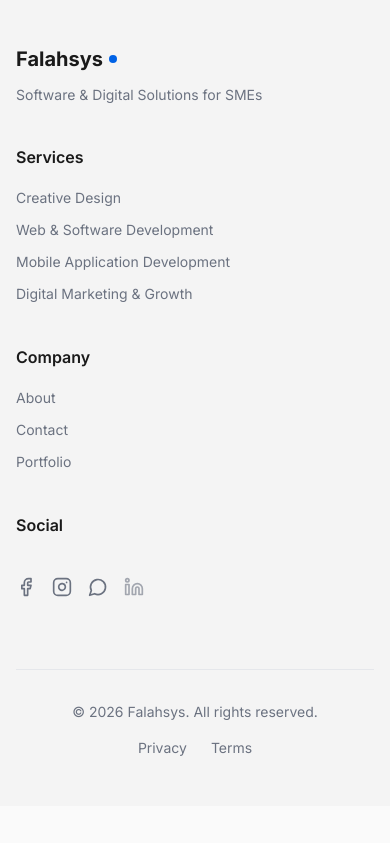
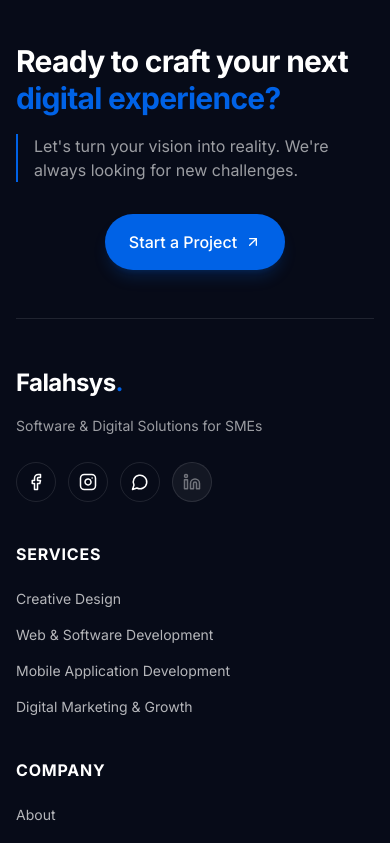
Before and after one commit to Root007x/fsl, a Next.js app: page / in a window 390 px wide. Shown: the part 6980-7823 px from the top of the page. Before the commit the page ends 7786 px from the top, so only its background shows below. Built offline with nearby package versions, Linux system fonts and the light colour scheme.

Commit message:
bug fixed

```diff
--- a/app/privacy-policy/page.tsx
+++ b/app/privacy-policy/page.tsx
@@ -1,5 +1,4 @@
 import type { Metadata } from "next";
-import Link from "next/link";
 import { Container } from "@/components/ui/Container";
 import { Button } from "@/components/ui/Button";
 
--- a/app/terms/page.tsx
+++ b/app/terms/page.tsx
@@ -1,5 +1,4 @@
 import type { Metadata } from "next";
-import Link from "next/link";
 import { Container } from "@/components/ui/Container";
 import { Button } from "@/components/ui/Button";
 
--- a/components/sections/Footer.tsx
+++ b/components/sections/Footer.tsx
@@ -1,9 +1,11 @@
 "use client";
 
 import Link from "next/link";
+import { motion } from "framer-motion";
 import { Container } from "@/components/ui/Container";
+import { Button } from "@/components/ui/Button";
 import { COMPANY, CONTACT_INFO } from "@/constants";
-import { Linkedin, Facebook, Instagram, MessageCircle } from "lucide-react";
+import { Linkedin, Facebook, Instagram, MessageCircle, ArrowUpRight } from "lucide-react";
 
 const socialIcons = { Linkedin, Facebook, Instagram, MessageCircle };
 
@@ -21,86 +23,133 @@ export function Footer() {
   ];
 
   return (
-    <footer className="border-t border-gray-200 bg-muted/50" role="contentinfo">
-      <div className="border-t border-accent/20" />
-      <Container className="py-12 md:py-16">
-        <div className="grid grid-cols-1 md:grid-cols-2 lg:grid-cols-4 gap-10 lg:gap-12">
-          <div>
-            <Link href="/" className="flex items-center gap-1.5 font-bold text-xl text-foreground hover:text-accent transition-colors">
+    <footer className="bg-[#070B18] text-white py-12 md:py-16" role="contentinfo">
+      <Container>
+        {/* CTA Section */}
+        <div className="flex flex-col md:flex-row items-center justify-between gap-8 mb-12 pb-12 border-b border-white/10">
+          <div className="max-w-2xl">
+            <motion.h2
+              initial={{ opacity: 0, y: 20 }}
+              whileInView={{ opacity: 1, y: 0 }}
+              viewport={{ once: true }}
+              className="text-3xl md:text-4xl lg:text-5xl font-bold tracking-tight mb-4 leading-tight"
+            >
+              Ready to craft your next <span className="text-accent">digital experience?</span>
+            </motion.h2>
+            <p className="text-white/60 text-base md:text-lg border-l-2 border-accent pl-4">
+              Let&apos;s turn your vision into reality. We&apos;re always looking for new challenges.
+            </p>
+          </div>
+          <motion.div
+            initial={{ opacity: 0, scale: 0.9 }}
+            whileInView={{ opacity: 1, scale: 1 }}
+            viewport={{ once: true }}
+            className="shrink-0"
+          >
+            <Button href="/contact" variant="primary" size="md" className="rounded-full px-6 py-4 text-base group">
+              Start a Project
+              <ArrowUpRight className="ml-2 w-4 h-4 group-hover:translate-x-1 group-hover:-translate-y-1 transition-transform" />
+            </Button>
+          </motion.div>
+        </div>
+
+        {/* Links Grid */}
+        <div className="grid grid-cols-1 md:grid-cols-2 lg:grid-cols-12 gap-10 lg:gap-6 border-b border-white/10 pb-12 mb-8">
+          {/* Brand Col */}
+          <div className="lg:col-span-4">
+            <Link href="/" className="inline-block font-bold text-2xl tracking-tight mb-4 text-white hover:text-accent transition-colors">
               {COMPANY.name}
-              <span className="w-2 h-2 rounded-full bg-accent" aria-hidden />
+              <span className="text-accent">.</span>
             </Link>
-            <p className="mt-3 text-sm text-muted-foreground max-w-xs">{COMPANY.tagline}</p>
-          </div>
-          <div>
-            <h3 className="font-semibold text-foreground mb-4">Services</h3>
-            <ul className="space-y-2">
-              {servicesLinks.map((link) => (
-                <li key={link.label}>
-                  <Link href={link.href} className="text-sm text-muted-foreground hover:text-accent transition-colors">
-                    {link.label}
-                  </Link>
-                </li>
-              ))}
-            </ul>
-          </div>
-          <div>
-            <h3 className="font-semibold text-foreground mb-4">Company</h3>
-            <ul className="space-y-2">
-              {companyLinks.map((link) => (
-                <li key={link.href}>
-                  <Link href={link.href} className="text-sm text-muted-foreground hover:text-accent transition-colors">
-                    {link.label}
-                  </Link>
-                </li>
-              ))}
-            </ul>
-          </div>
-          <div>
-            <h3 className="font-semibold text-foreground mb-4">Social</h3>
-            <ul className="flex gap-4">
+            <p className="text-white/60 max-w-sm mb-6 leading-relaxed text-sm md:text-base">
+              {COMPANY.tagline}
+            </p>
+            <div className="flex gap-3">
               {CONTACT_INFO.socials.map((social) => {
                 const Icon = socialIcons[social.icon as keyof typeof socialIcons];
                 if (!Icon) return null;
                 const isPlaceholder = social.href === "#";
                 return (
-                  <li key={social.name}>
+                  <div key={social.name}>
                     {isPlaceholder ? (
                       <span
-                        className="text-muted-foreground/60 cursor-not-allowed p-1 rounded"
+                        className="flex items-center justify-center w-10 h-10 rounded-full border border-white/10 text-white/40 cursor-not-allowed bg-white/5"
                         title="Coming soon"
-                        aria-label={`${social.name} (Coming soon)`}
                       >
-                        <Icon size={20} />
+                        <Icon size={18} />
                       </span>
                     ) : (
                       <a
                         href={social.href}
                         target="_blank"
                         rel="noopener noreferrer"
-                        className="text-muted-foreground hover:text-accent transition-colors p-1 rounded focus-visible:ring-2 focus-visible:ring-accent"
+                        className="flex items-center justify-center w-10 h-10 rounded-full border border-white/10 text-white hover:text-[#070B18] hover:bg-white transition-all transform hover:-translate-y-1"
                         aria-label={social.name}
                       >
-                        <Icon size={20} />
+                        <Icon size={18} />
                       </a>
                     )}
-                  </li>
+                  </div>
                 );
               })}
+            </div>
+          </div>
+
+          {/* Nav Col 1 */}
+          <div className="lg:col-span-3 lg:col-start-6">
+            <h3 className="text-base font-bold text-white mb-5 uppercase tracking-wider">Services</h3>
+            <ul className="space-y-3">
+              {servicesLinks.map((link) => (
+                <li key={link.label}>
+                  <Link href={link.href} className="group relative inline-flex text-white/70 hover:text-white transition-colors text-sm">
+                    {link.label}
+                    <span className="absolute -bottom-1 left-0 w-0 h-px bg-accent transition-all group-hover:w-full" />
+                  </Link>
+                </li>
+              ))}
+            </ul>
+          </div>
+
+          {/* Nav Col 2 */}
+          <div className="lg:col-span-3 lg:col-start-10">
+            <h3 className="text-base font-bold text-white mb-5 uppercase tracking-wider">Company</h3>
+            <ul className="space-y-3">
+              {companyLinks.map((link) => (
+                <li key={link.href}>
+                  <Link href={link.href} className="group relative inline-flex text-white/70 hover:text-white transition-colors text-sm">
+                    {link.label}
+                    <span className="absolute -bottom-1 left-0 w-0 h-px bg-accent transition-all group-hover:w-full" />
+                  </Link>
+                </li>
+              ))}
+              <li>
+                <a href={`mailto:${CONTACT_INFO.email}`} className="group relative inline-flex text-accent hover:text-white transition-colors mt-2 text-sm">
+                  {CONTACT_INFO.email}
+                  <span className="absolute -bottom-1 left-0 w-0 h-px bg-white transition-all group-hover:w-full" />
+                </a>
+              </li>
             </ul>
           </div>
         </div>
-        <div className="mt-12 pt-8 border-t border-gray-200 flex flex-col sm:flex-row justify-between items-center gap-4">
-          <p className="text-sm text-muted-foreground">
-            © {new Date().getFullYear()} {COMPANY.name}. All rights reserved.
+
+        {/* Bottom Legal */}
+        <div className="flex flex-col md:flex-row justify-between items-center gap-4">
+          <p className="text-white/50 text-sm">
+            © {new Date().getFullYear()} {COMPANY.name}. Crafted with precision.
           </p>
-          <div className="flex gap-6">
-            <Link href="/privacy-policy" className="text-sm text-muted-foreground hover:text-accent transition-colors">
-              Privacy
+          <div className="flex items-center gap-6">
+            <Link href="/privacy-policy" className="text-sm text-white/50 hover:text-white transition-colors">
+              Privacy Policy
             </Link>
-            <Link href="/terms" className="text-sm text-muted-foreground hover:text-accent transition-colors">
-              Terms
+            <Link href="/terms" className="text-sm text-white/50 hover:text-white transition-colors">
+              Terms of Service
             </Link>
+            <div
+              onClick={() => window.scrollTo({ top: 0, behavior: "smooth" })}
+              className="w-8 h-8 rounded-full border border-white/10 flex items-center justify-center text-white/50 hover:text-[#070B18] hover:bg-white transition-colors cursor-pointer"
+            >
+              <ArrowUpRight className="transform -rotate-45" size={16} />
+            </div>
           </div>
         </div>
       </Container>
--- a/components/sections/Hero.tsx
+++ b/components/sections/Hero.tsx
@@ -163,7 +163,7 @@ function GlobeCanvas() {
         for (let lon = 0; lon <= 360; lon += 3) {
           const p = project(lat, lon, rotY, cx, cy, R);
           if (!p.visible) { first = true; continue; }
-          first ? ctx.moveTo(p.sx, p.sy) : ctx.lineTo(p.sx, p.sy);
+          if (first) { ctx.moveTo(p.sx, p.sy); } else { ctx.lineTo(p.sx, p.sy); }
           first = false;
         }
         ctx.strokeStyle = "rgba(120,150,255,0.28)";
@@ -178,7 +178,7 @@ function GlobeCanvas() {
         for (let lat = -85; lat <= 85; lat += 3) {
           const p = project(lat, lon, rotY, cx, cy, R);
           if (!p.visible) { first = true; continue; }
-          first ? ctx.moveTo(p.sx, p.sy) : ctx.lineTo(p.sx, p.sy);
+          if (first) { ctx.moveTo(p.sx, p.sy); } else { ctx.lineTo(p.sx, p.sy); }
           first = false;
         }
         ctx.strokeStyle = "rgba(120,150,255,0.28)";
@@ -220,11 +220,8 @@ function GlobeCanvas() {
           const liftR = R * (1 + 0.18 * Math.sin(Math.PI * frac));
           const p = project(lat, lon, rotY, cx, cy, liftR);
           if (!p.visible) { started = false; continue; }
-          const alphaFrac = (frac - tTail) / (tHead - tTail);
-          const alpha = Math.sin(alphaFrac * Math.PI) * 0.9;
           if (!started) { ctx.beginPath(); started = true; ctx.moveTo(p.sx, p.sy); }
           else ctx.lineTo(p.sx, p.sy);
-          _ = alpha; // used below
         }
         ctx.strokeStyle = arc.color + "0.7)";
         ctx.lineWidth   = 1.6;
@@ -282,9 +279,6 @@ function GlobeCanvas() {
 
       raf = requestAnimationFrame(draw);
     }
-
-    // eslint-disable-next-line prefer-const
-    let _: number = 0; // suppress unused warning (used in loop)
 
     function resize() {
       if (!canvas) return;
```
